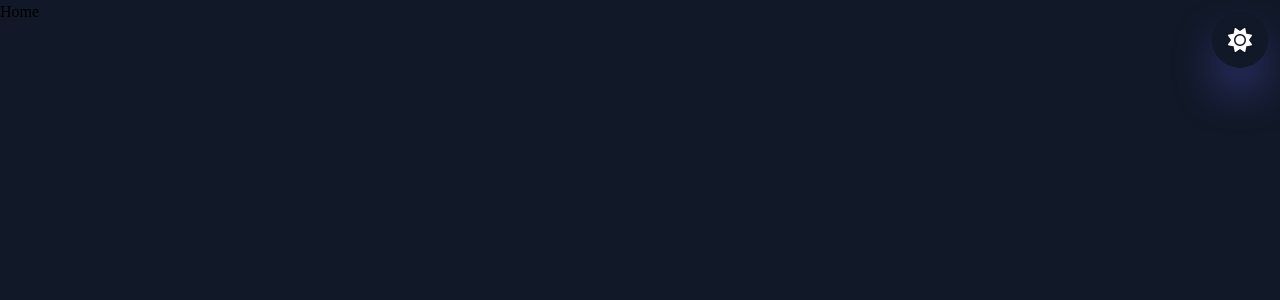
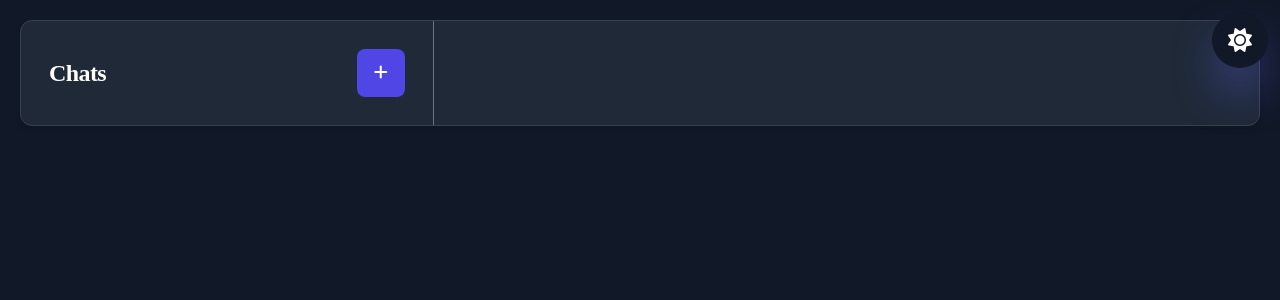
Before and after one commit to heyitsuzair/chatty-mern, a React (Create React App) app: page / in a window 1280 px wide. Shown: the top 300 px of the page. Built offline with nearby package versions, Linux system fonts and the light colour scheme.

Commit message:
Chat Header

```diff
--- /dev/null
+++ b/src/inc/components/commons/buttons/PlainButton.jsx
@@ -0,0 +1,72 @@
+import React from "react";
+
+const PlainButton = ({
+  text,
+  icon,
+  onClick,
+  size,
+  buttonColor,
+  textColor,
+  shadow,
+  isDisabled,
+  isSquare,
+}) => {
+  let buttonSize = `h-12 w-${isSquare ? "12" : "48"}`;
+  let buttonBorderRadius = "rounded-lg";
+  let buttonShadow = "";
+
+  /**
+   * Check What Size We Got As Prop And Than Set Size And Border Radius Accordingly
+   */
+  if (size && size === "large") {
+    buttonSize = "h-14 w-52 md:h-16 md:w-64";
+    buttonBorderRadius = "rounded-xl";
+  } else if (size && size === "small") {
+    buttonSize = "h-8 w-32";
+    buttonBorderRadius = "rounded-md";
+  }
+
+  /**
+   * Check Whether the button color is provided or not
+   */
+  if (!buttonColor) {
+    buttonColor = "bg-indigo-600 hover:bg-indigo-700";
+  }
+  /**
+   * Check Whether the text color is provided or not
+   */
+  if (!textColor) {
+    textColor = "text-white";
+  }
+
+  /**
+   * Check Whether the shadow is provided or not
+   */
+  if (shadow) {
+    buttonShadow = "shadow-2xl";
+  }
+
+  return (
+    <>
+      <div className="hidden w-12"></div>
+      <button
+        type="button"
+        disabled={isDisabled}
+        onClick={onClick}
+        className={`b ${buttonSize} ${buttonColor} ${textColor} transition-all duration-300 flex justify-center items-center ${buttonBorderRadius} ${buttonShadow} disabled:opacity-60`}
+      >
+        <span className={`text-center font-semibold`}>
+          {text}
+
+          {icon && (
+            <>
+              &nbsp; <i className={`fa ${icon}`} aria-hidden="true"></i>
+            </>
+          )}
+        </span>
+      </button>
+    </>
+  );
+};
+
+export default PlainButton;
--- a/src/inc/components/commons/index.js
+++ b/src/inc/components/commons/index.js
@@ -23,6 +23,11 @@ import TextMd from "./text/Text.md";
 import TextSm from "./text/Text.sm";
 import TextError from "./text/Text.error";
 
+/**
+ * Buttons
+ */
+import PlainButton from "./buttons/PlainButton";
+
 export {
   ToggleTheme,
   InputPlain,
@@ -37,4 +42,5 @@ export {
   Text6Xl,
   Text7Xl,
   TextError,
+  PlainButton,
 };
--- /dev/null
+++ b/src/inc/pages/index/Contacts.jsx
@@ -0,0 +1,25 @@
+import React from "react";
+import { PlainButton, Text2Xl } from "../../components/commons";
+
+const Contacts = () => {
+  return (
+    <div className="contacts">
+      <header className="flex items-center justify-between p-7">
+        <Text2Xl
+          text="Chats"
+          classes="leading-tight tracking-tight font-bold !text-gray-900 dark:!text-white"
+        />
+        <PlainButton
+          icon="fa fa-plus -ml-2"
+          textColor="text-indigo-700 dark:text-white"
+          onClick={() => alert("add contact")}
+          buttonColor="dark:bg-indigo-600 dark:hover:bg-indigo-700 bg-indigo-200 hover:bg-indigo-400"
+          isSquare
+          text=""
+        />
+      </header>
+    </div>
+  );
+};
+
+export default Contacts;
--- a/src/inc/pages/index/Home.jsx
+++ b/src/inc/pages/index/Home.jsx
@@ -1,9 +1,22 @@
 import React from "react";
+import { Text2Xl } from "../../components/commons";
+import Contacts from "./Contacts";
 
 const Home = () => {
   document.title = "Chatty";
 
-  return <div className="h-screen">Home</div>;
+  return (
+    <div className="h-screen p-5">
+      <div className="bg-white rounded-xl shadow-md dark:border dark:bg-gray-800 dark:border-gray-700">
+        <div className="grid grid-cols-12">
+          <div className="col-span-4 border-r border-gray-800 dark:border-gray-500">
+            <Contacts />
+          </div>
+          <div className="col-span-8"></div>
+        </div>
+      </div>
+    </div>
+  );
 };
 
 export default Home;
```
